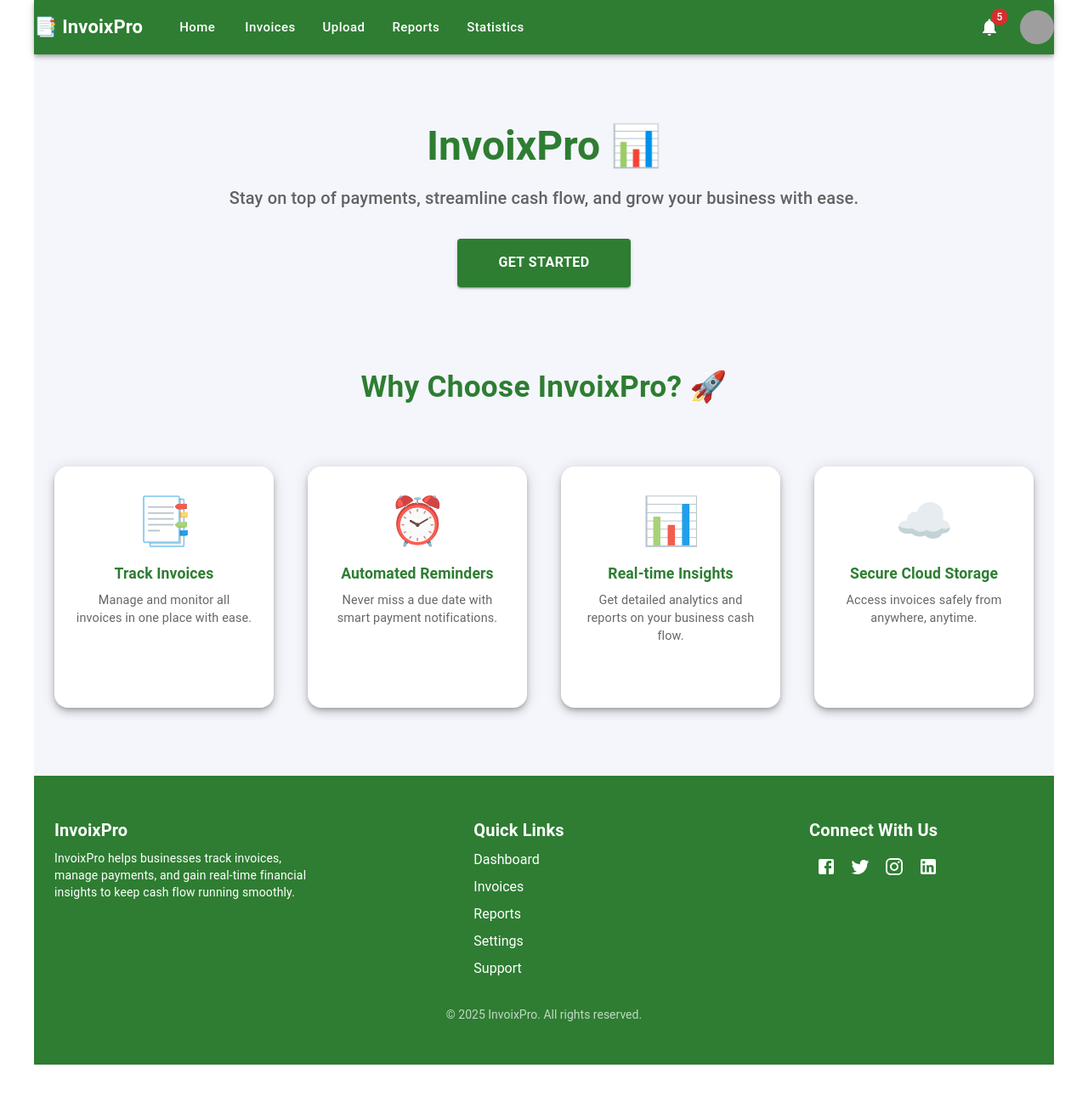
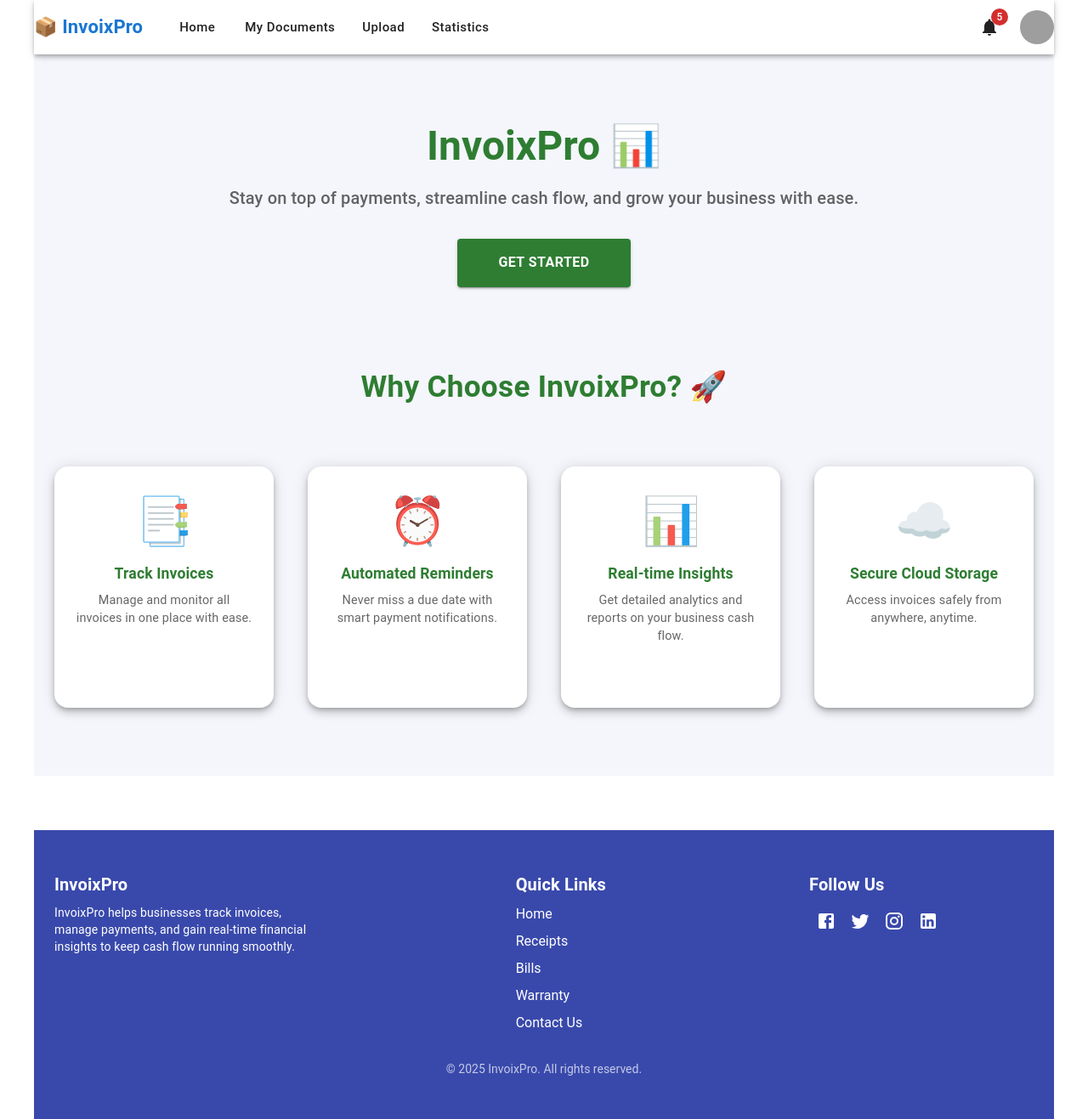
Before and after one commit to kulathungaDMDT/InvoixPro-Invoice-Tracking-System, a React (Vite) app: page / in a window 1280 px wide. Shown: the whole page at 85% size. Before the commit the page ends 1253 px from the top, so only its background shows below. Built offline with nearby package versions, Linux system fonts and the light colour scheme; grey boxes are pictures that could not be loaded.

Commit message:
AuthSocialButtons are created

```diff
--- a/src/assets/components/Footer.jsx
+++ b/src/assets/components/Footer.jsx
@@ -10,10 +10,10 @@ const Footer = () => {
     <Box
       component="footer"
       sx={{
-        bgcolor: "#2e7d32", // dark professional blue
+        bgcolor: "#3949ab",
         color: "white",
-        py: { xs: 4, md: 6 },
-
+        py: { xs: 4, md: 6 }, // smaller padding on mobile
+        mt: 8,
       }}
     >
       <Container maxWidth="lg">
@@ -30,11 +30,7 @@ const Footer = () => {
             </Typography>
             <Typography
               variant="body2"
-              sx={{
-                maxWidth: 320,
-                mx: { xs: "auto", md: 0 },
-                textAlign: { xs: "center", md: "left" },
-              }}
+              sx={{ maxWidth: 320, mx: { xs: "auto", md: 0 }, textAlign: { xs: "center", md: "left" } }}
             >
               InvoixPro helps businesses track invoices, manage payments,
               and gain real-time financial insights to keep cash flow
@@ -43,7 +39,7 @@ const Footer = () => {
           </Grid>
 
           {/* Quick Links */}
-          <Grid item xs={12} sm={6} md={3}>
+          <Grid item xs={12} sm={6} md={2}>
             <Typography
               variant="h6"
               fontWeight="bold"
@@ -61,24 +57,24 @@ const Footer = () => {
               }}
             >
               <Link href="/" color="inherit" underline="hover">
-                Dashboard
+                Home
               </Link>
-              <Link href="/invoices" color="inherit" underline="hover">
-                Invoices
+              <Link href="/receipts" color="inherit" underline="hover">
+                Receipts
               </Link>
-              <Link href="/reports" color="inherit" underline="hover">
-                Reports
+              <Link href="/bills" color="inherit" underline="hover">
+                Bills
               </Link>
-              <Link href="/settings" color="inherit" underline="hover">
-                Settings
+              <Link href="/warranty" color="inherit" underline="hover">
+                Warranty
               </Link>
-              <Link href="/support" color="inherit" underline="hover">
-                Support
+              <Link href="/contact" color="inherit" underline="hover">
+                Contact Us
               </Link>
             </Box>
           </Grid>
 
-          {/* Contact / Social Media */}
+          {/* Social Media */}
           <Grid item xs={12} sm={6} md={3}>
             <Typography
               variant="h6"
@@ -86,7 +82,7 @@ const Footer = () => {
               gutterBottom
               textAlign={{ xs: "center", sm: "left" }}
             >
-              Connect With Us
+              Follow Us
             </Typography>
             <Box textAlign={{ xs: "center", sm: "left" }}>
               <IconButton
@@ -129,14 +125,15 @@ const Footer = () => {
           </Grid>
         </Grid>
 
-        {/* Copyright */}
+        {/* Bottom Copyright */}
         <Box
           textAlign="center"
           pt={4}
           fontSize={14}
           color="rgba(255,255,255,0.7)"
         >
-          © {new Date().getFullYear()} InvoixPro. All rights reserved.
+          © {new Date().getFullYear()} InvoixPro. All rights
+          reserved.
         </Box>
       </Container>
     </Box>
--- a/src/assets/components/Navbar.jsx
+++ b/src/assets/components/Navbar.jsx
@@ -24,11 +24,9 @@ const Navbar = () => {
 
   const pages = [
     { label: "Home", path: "/" },
-    { label: "Invoices", path: "/invoices" },
+    { label: "My Documents", path: "/documents" },
     { label: "Upload", path: "/upload" },
-    { label: "Reports", path: "/reports" },
-     { label: "Statistics", path: "/statistics" }
-
+    { label: "Statistics", path: "/statistics" },
   ];
 
   const unreadNotifications = 5;
@@ -46,11 +44,10 @@ const Navbar = () => {
   };
 
   return (
-    <AppBar position="sticky" sx={{ bgcolor: "#2e7d32" }} elevation={4}>
+    <AppBar position="sticky" color="inherit" elevation={4}>
       <Toolbar sx={{ maxWidth: 1200, mx: "auto", width: "100%", px: { xs: 2, md: 0 } }}>
         {/* LEFT: Hamburger + Logo */}
         <Box sx={{ display: "flex", alignItems: "center", flexGrow: 1 }}>
-          {/* Mobile menu */}
           <IconButton
             size="large"
             edge="start"
@@ -81,20 +78,19 @@ const Navbar = () => {
             ))}
           </Menu>
 
-          {/* Brand Name */}
           <Typography
             variant="h6"
             component={Link}
             to="/"
             sx={{
               textDecoration: "none",
-              color: "white",
+              color: "primary.main",
               fontWeight: "bold",
               userSelect: "none",
               fontSize: { xs: 18, md: 22 },
             }}
           >
-            📑 InvoixPro
+            📦 InvoixPro
           </Typography>
 
           {/* Desktop links */}
@@ -104,12 +100,12 @@ const Navbar = () => {
                 key={page.label}
                 component={Link}
                 to={page.path}
+                color="inherit"
                 sx={{
-                  color: "white",
                   textTransform: "none",
                   fontWeight: 500,
                   fontSize: 15,
-                  "&:hover": { color: "#c8e6c9", backgroundColor: "transparent" },
+                  "&:hover": { color: "primary.main", backgroundColor: "transparent" },
                 }}
               >
                 {page.label}
@@ -121,7 +117,7 @@ const Navbar = () => {
         {/* RIGHT: Notifications + Profile */}
         <Box sx={{ display: "flex", alignItems: "center", gap: 2 }}>
           <Tooltip title="Notifications">
-            <IconButton component={Link} to="/notifications" sx={{ color: "white" }}>
+            <IconButton component={Link} to="/notifications" color="inherit">
               <Badge badgeContent={unreadNotifications} color="error">
                 <NotificationsIcon />
               </Badge>
```
Also changed, not shown: src/assets/components/AuthSocialButtons.jsx (added, +40 -0 lines).
